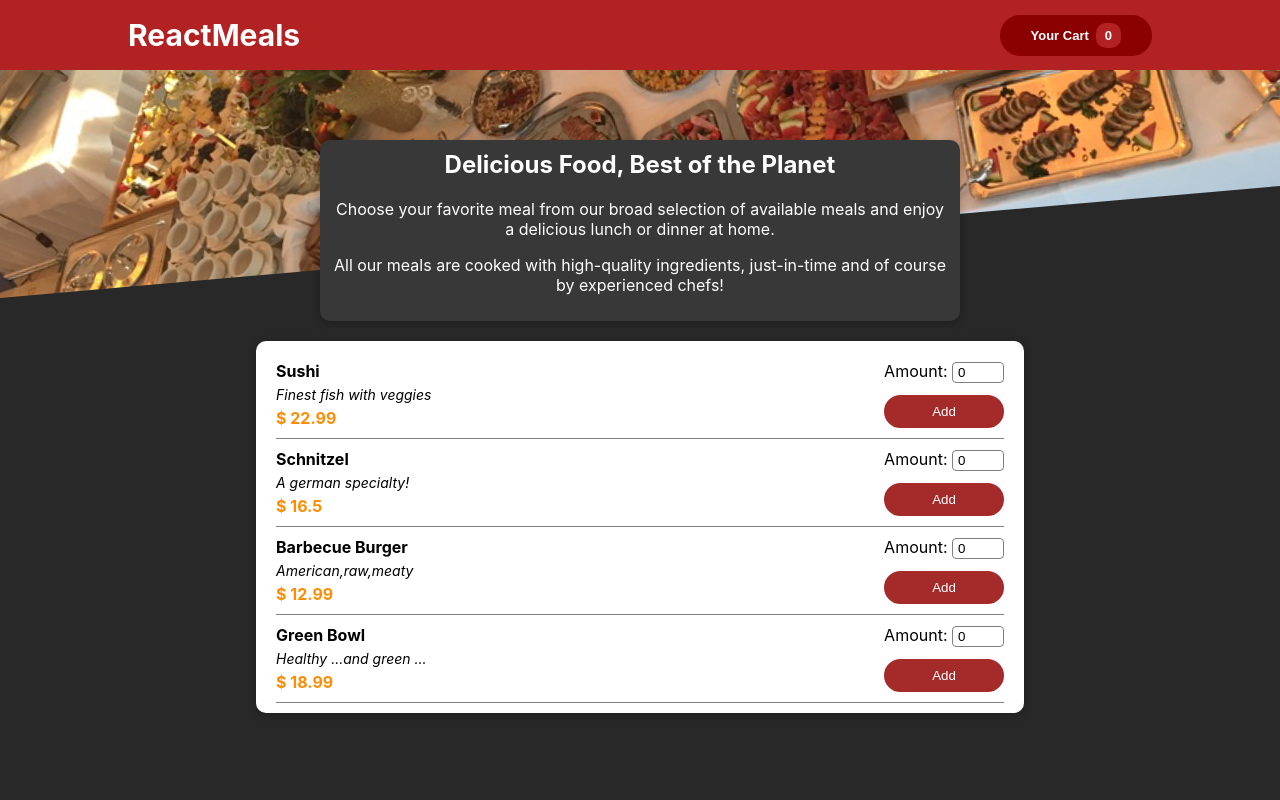
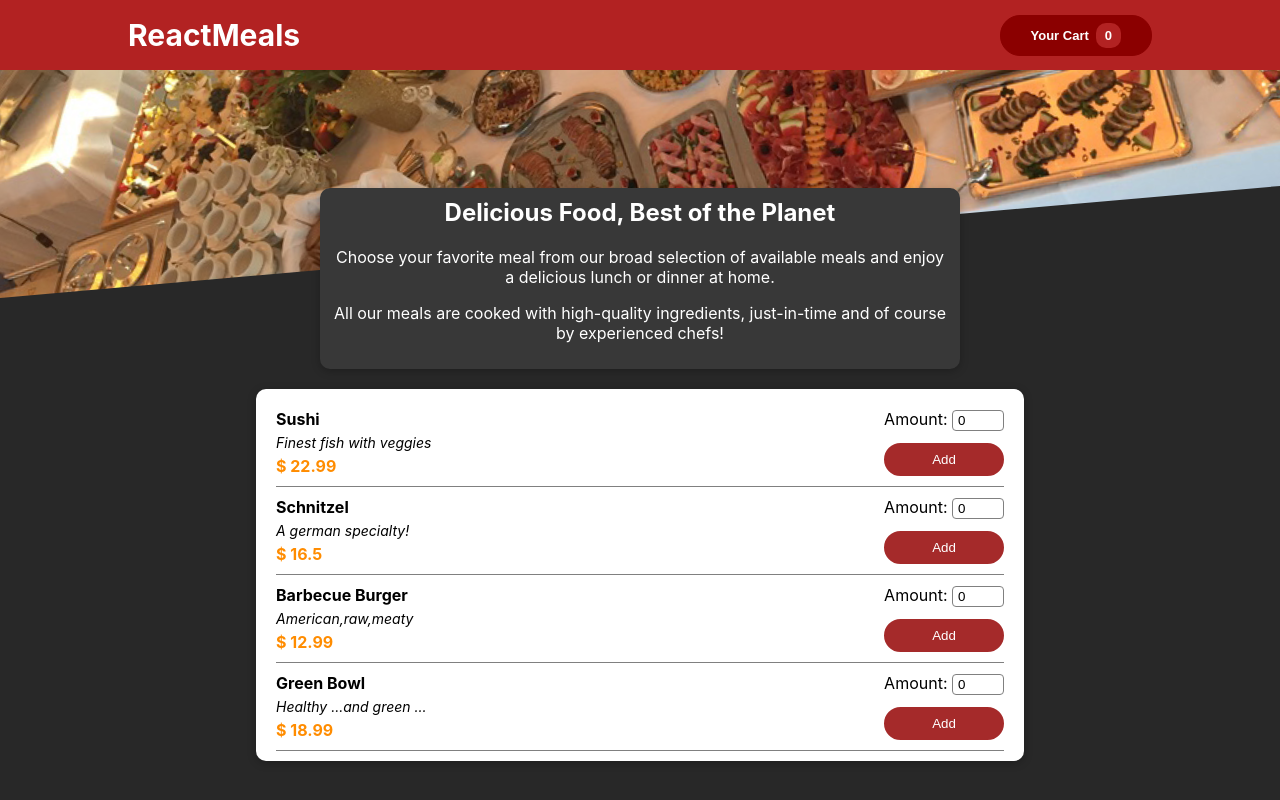
Before and after one commit to Khiladi2020/food_order_app, a React (Create React App) app: page / in a window 1280 px wide. Built offline with nearby package versions, Linux system fonts and the light colour scheme.

Commit message:
added a context file for cart to manage state

```diff
--- a/src/components/menu/MenuSummary.module.css
+++ b/src/components/menu/MenuSummary.module.css
@@ -1,6 +1,6 @@
 .summary{
 	z-index: 5;
-	margin-top: -10rem;
+	margin-top: -7rem;
 	width: 50%;
 }
 .summary h2{
--- /dev/null
+++ b/src/store/cart-context.js
@@ -0,0 +1,5 @@
+import { createContext } from "react";
+
+const CartContext = createContext({});
+
+export default CartContext;
```
